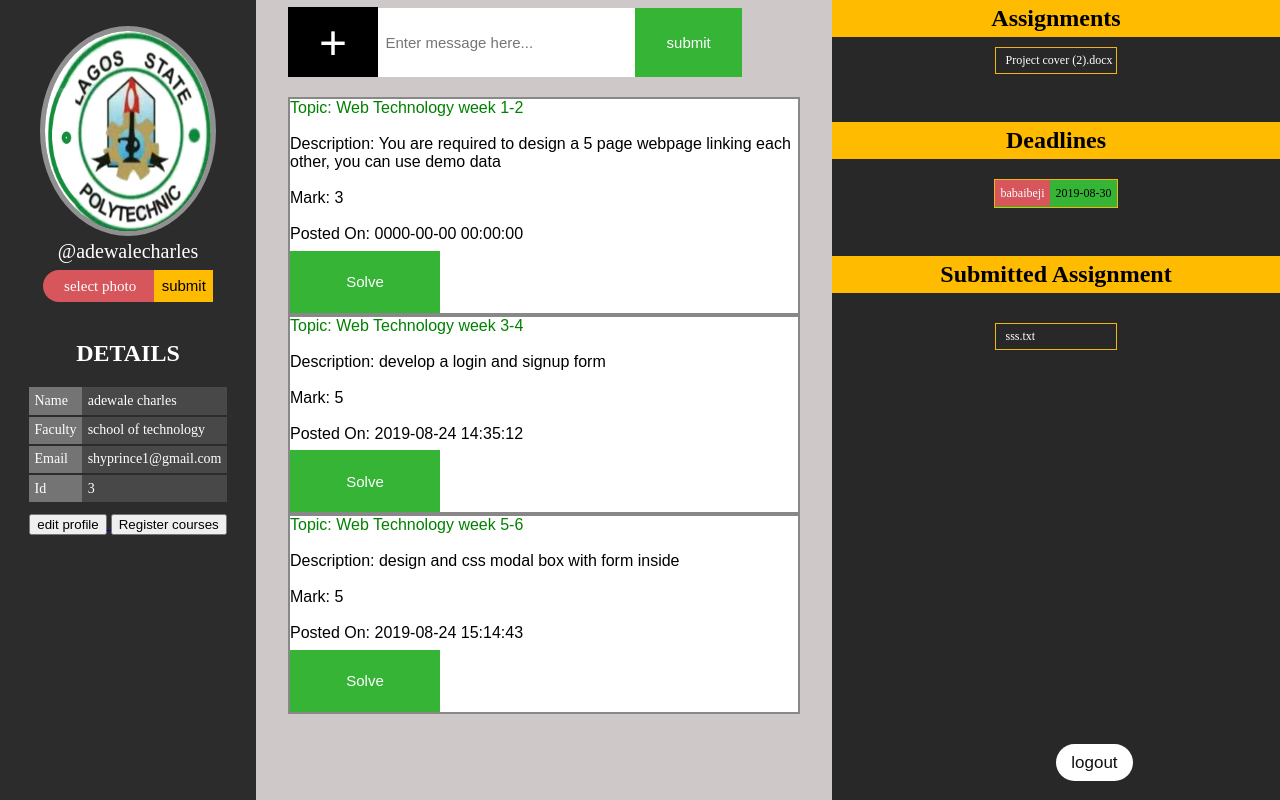
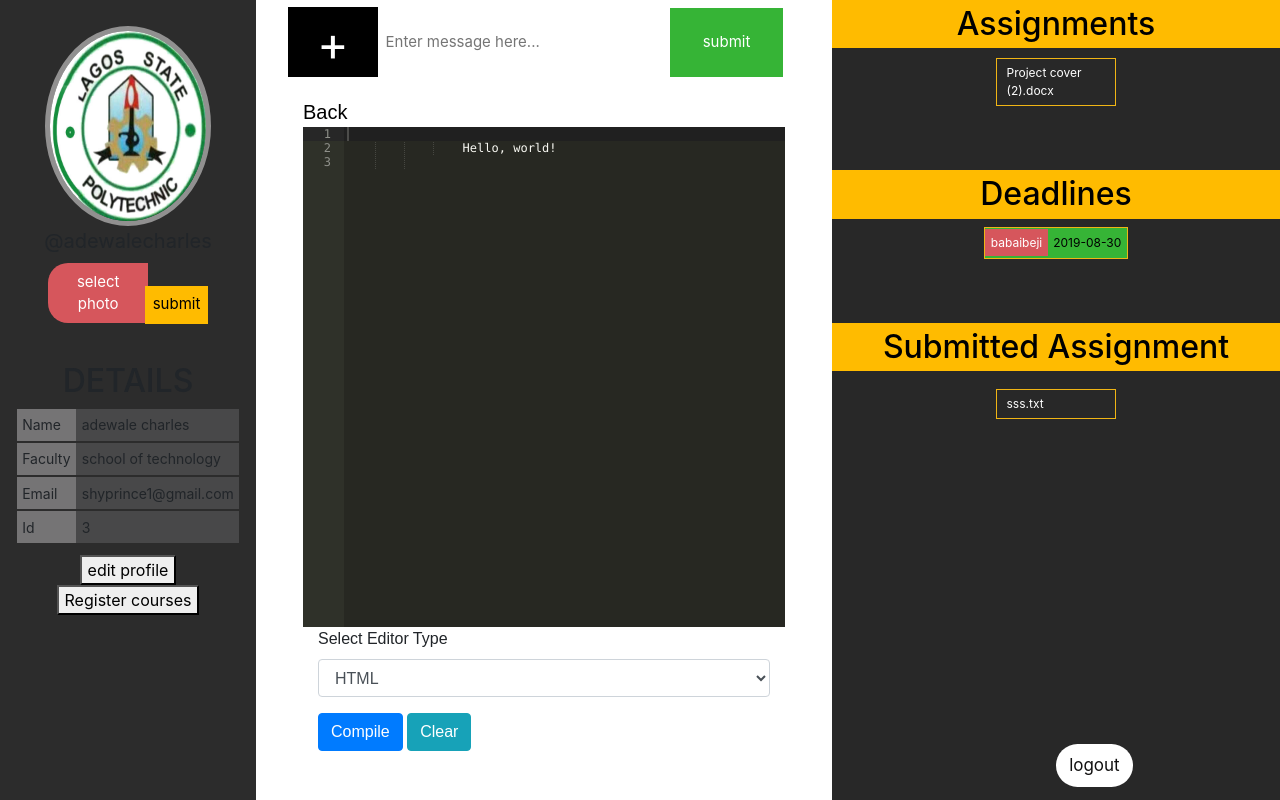
Before and after one commit to adewalecharles/assignment, a PHP site: page /dbConfig/dashboard.php?id=1 in a window 1280 px wide. Run offline with PHP 8.4, Linux system fonts and the light colour scheme; a user stored in the database is signed in; data comes from the database, SQL or seed files in the repository; some libraries are stand-ins or nearby versions.

Commit message:
added editor worjspace

```diff
--- a/dbConfig/config.php
+++ b/dbConfig/config.php
@@ -1,6 +1,6 @@
 <?php
 define ('DB_USER', "root");
-define ('DB_PASSWORD', "");
+define ('DB_PASSWORD', "root");
 define ('DB_DATABASE', "managementportal");
 define ('DB_HOST', "localhost");
 ?>
--- a/dbConfig/dashboard.php
+++ b/dbConfig/dashboard.php
@@ -43,7 +43,7 @@ $type = $_SESSION["type"];
     border: 2px solid #888;
     color: black;
 }
-#posts{
+.posts{
     color: green;
 }
 </style>
@@ -136,17 +136,37 @@ $type = $_SESSION["type"];
     $prep = $conn ->prepare($sql);
     $prep->execute();
 
+
+    if (isset($_GET['id'])) {
+        $assignment_id = $_GET['id'];
+        include "workspace.php";
+
+    }else {
+
         $result = $prep ->fetchAll(PDO::FETCH_OBJ);
         $ib = '';
         foreach($result as $row){
             // if($row->lecturerName === $_SESSION["username"]){
                 $ib .= '<div class="post_id">'
-            . '<div>' . '<span id="posts"> Topic: '  . $row->topic . '</span><br><br>'. '<span> Description: ' . $row->post_body . '</span><br><br>'. '<span> Mark: ' . $row->mark . '</span><br><br>'. '<span> Posted On: ' . $row->post_date . '</span><br>'.'<input type="submit" name="solve" value="Solve">'. '</div>'
+                . '<div>' . '<span id="posts"> Topic: '  . $row->topic . '</span><br><br>'.
+                '<span> Description: ' . $row->post_body . '</span><br><br>'.
+                '<span> Mark: ' . $row->mark . '</span><br><br>'.
+                '<span> Posted On: ' . $row->post_date . '</span><br>'.
+                "<a href='dashboard.php?id={$row->ass_id}'> View </a>".
+                '</div>'
                 . '</div>';
             // }
         }
 
         echo ( $ib );
+
+
+
+
+    }
+
+
+
 ?>
     </div>
     </div>
--- a/dbConfig/workspace.php
+++ b/dbConfig/workspace.php
@@ -1,29 +1,110 @@
-<?php
-$con = mysqli_connect("localhost", "root", "", "managementportal")or die ("connection was not established");;
-?>
+<!doctype html>
+<html lang="en">
+  <head>
+    <!-- Required meta tags -->
+    <meta charset="utf-8">
+    <meta name="viewport" content="width=device-width, initial-scale=1, shrink-to-fit=no">
 
-<?php
-session_start();
+    <!-- Bootstrap CSS -->
+    <link rel="stylesheet" href="https://stackpath.bootstrapcdn.com/bootstrap/4.3.1/css/bootstrap.min.css" integrity="sha384-ggOyR0iXCbMQv3Xipma34MD+dH/1fQ784/j6cY/iJTQUOhcWr7x9JvoRxT2MZw1T" crossorigin="anonymous">
 
-if (!isset($_SESSION['username'])){
-    header("location: ../login.php");
-}
-?>
-<aside>
-<?php
-session_start();
+    <title>Hello, world!</title>
+  </head>
+  <style>
 
-$id = $_SESSION["id"];
-$topic = $_SESSION["topic"];
-$post_body = $_SESSION["post_body"];
-$mark = $_SESSION["mark"];
-$post_date = $_SESSION["post_date"];
+  .back_button{
+      text-decoration: none;
+      float: left;
+      font-size: 20px;
+      color: black;
+  }
+  </style>
+  <body>
+  <a class="back_button" href="dashboard.php">Back</a>
+  <div class="container">
+    <div class="row">
+            <div id="editor" style="height: 500px; width: 500px">
+                <h1>Hello, world!</h1>
+            </div>
+        <div id="show" ></div>
+    </div>
+    <div class="form-group">
+      <label for="">Select Editor Type </label>
+      <select onchange="changeType()" class="form-control" name="" id="type">
+        <option value="html"> HTML </option>
+        <option value="javascript"> JAVASCRIPT </option>
+      </select>
+    </div>
 
-<aside>
-require 'db.php';
-$query = $conn->query("select * from assignment where id ='$session_id'");
-while($row = $query->fetch()){
+    <button onclick="compileCode()" class="btn btn-primary">
+            Compile <span class="badge badge-primary"></span>
+    </button>
 
-?>
+    <button onclick="clearText()" class="btn btn-info">
+        Clear
+    </button>
+  </div>
 
-</aside>
+
+    <!-- Optional JavaScript -->
+    <!-- jQuery first, then Popper.js, then Bootstrap JS -->
+    <script src="https://cdnjs.cloudflare.com/ajax/libs/ace/1.4.5/ace.js"></script>
+
+    <script>
+    var editor = ace.edit("editor");
+    editor.setTheme("ace/theme/monokai");
+    editor.session.setMode("ace/mode/html");
+
+    function changeType() {
+       let selected_type =  document.getElementById('type').value
+
+       if (selected_type !== undefined) {
+           editor.session.setMode(`ace/mode/${selected_type}`);
+       }
+    }
+
+    function compileCode () {
+
+        clearText()
+
+        let type = document.getElementById("type").value;
+
+        if (type == "javascript")  {
+          compileJs();
+          return;
+        }
+
+
+        const div = document.createElement('div');
+
+        div.id = 'editing';
+
+        div.innerHTML = editor.getValue()
+
+        document.getElementById("show").appendChild(div)
+
+
+
+    }
+
+    function compileJs () {
+      var head = document.getElementsByTagName('head')[0];
+      var script = document.createElement('script');
+      script.type = 'text/javascript';
+      script.charset = 'utf-8';
+      script.id = 'testing';
+      script.defer = true;
+      script.async = true;
+      script.text = [editor.getValue()].join('');
+      head.appendChild(script);
+    }
+
+    function clearText () {
+        let element = document.getElementById("editing");
+        if (element){
+            element.parentNode.removeChild(element);
+        }
+    }
+    </script>
+  </body>
+</html>
```
Lines whose indentation alone changed are shown as unchanged.
